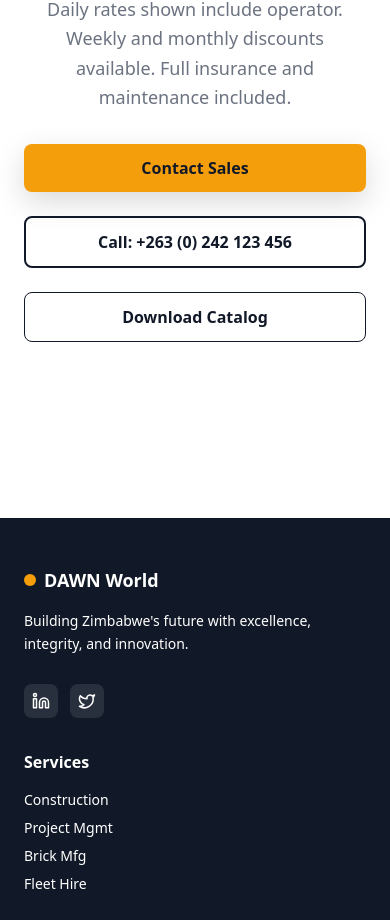
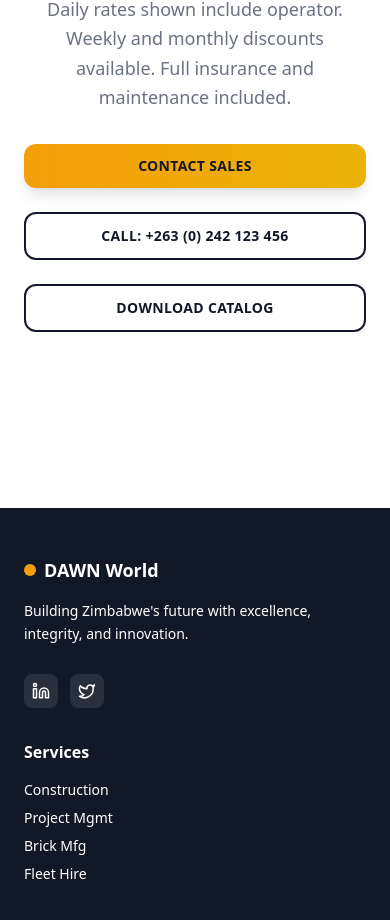
Before and after one commit to tinotendanyashanu/dawn-high, a Next.js app: page /fleet in a window 390 px wide. Shown: the part 5654-6574 px from the top of the page. Built offline with nearby package versions, Linux system fonts and the light colour scheme.

Commit message:
style: enhance button styles with rounded corners, gradients, and improved hover effects

```diff
--- a/app/globals.css
+++ b/app/globals.css
@@ -101,14 +101,14 @@ a {
   }
 
   .btn-primary {
-    @apply px-6 py-3 rounded-lg bg-brand-accent text-brand-primary font-semibold shadow-elevate hover:brightness-95 active:scale-95 transition-all;
+    @apply px-6 py-3 rounded-xl bg-gradient-to-r from-brand-accent to-yellow-500 text-brand-primary font-bold shadow-lg hover:shadow-2xl hover:brightness-105 active:scale-95 transition-all uppercase tracking-wide text-sm;
   }
 
   .btn-secondary {
-    @apply px-6 py-3 rounded-lg border-2 border-brand-primary text-brand-primary font-semibold hover:bg-brand-primary hover:text-white transition-all;
+    @apply px-6 py-3 rounded-xl border-2 border-brand-primary text-brand-primary font-bold hover:bg-brand-primary hover:text-white transition-all uppercase tracking-wide text-sm;
   }
 
   .btn-outline {
-    @apply px-6 py-3 rounded-lg border border-white text-white font-semibold hover:bg-white hover:text-brand-primary transition-all;
+    @apply px-6 py-3 rounded-xl border-2 border-white text-white font-bold hover:bg-white hover:text-brand-primary transition-all uppercase tracking-wide text-sm;
   }
 }
--- a/components/Hero.tsx
+++ b/components/Hero.tsx
@@ -67,13 +67,13 @@ export default function Hero() {
           >
             <a
               href="/projects"
-              className="btn-primary justify-center text-xs sm:text-sm md:text-base py-2 sm:py-3 px-3 sm:px-6 flex-1 min-w-[140px]"
+              className="btn-primary text-xs sm:text-sm md:text-base py-2 sm:py-3 px-3 sm:px-6 flex-1 min-w-[140px] rounded-xl"
             >
               View Projects
             </a>
             <a
               href="/fleet"
-              className="inline-flex items-center justify-center px-3 sm:px-6 py-2 sm:py-3 text-xs sm:text-sm md:text-base rounded-lg bg-brand-accent text-brand-primary font-semibold shadow-elevate hover:brightness-95 active:scale-95 transition-all flex-1 min-w-[130px]"
+              className="px-3 sm:px-6 py-2 sm:py-3 text-xs sm:text-sm md:text-base rounded-xl bg-white text-brand-primary font-bold shadow-lg hover:shadow-2xl hover:brightness-95 active:scale-95 transition-all flex-1 min-w-[130px] uppercase tracking-wide inline-flex items-center justify-center"
             >
               Hire Equipment
             </a>
```
